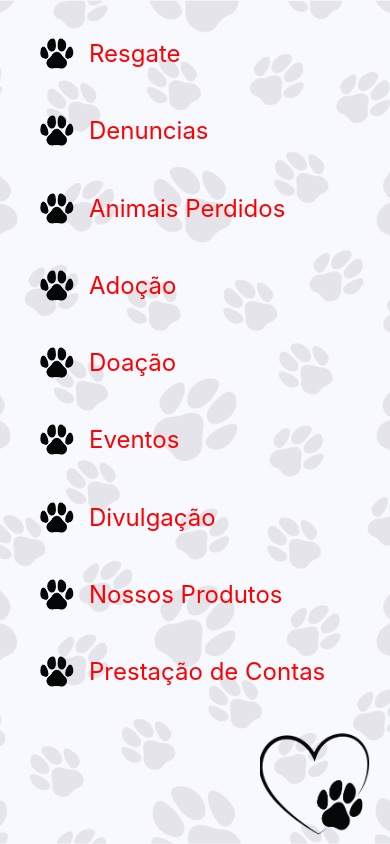
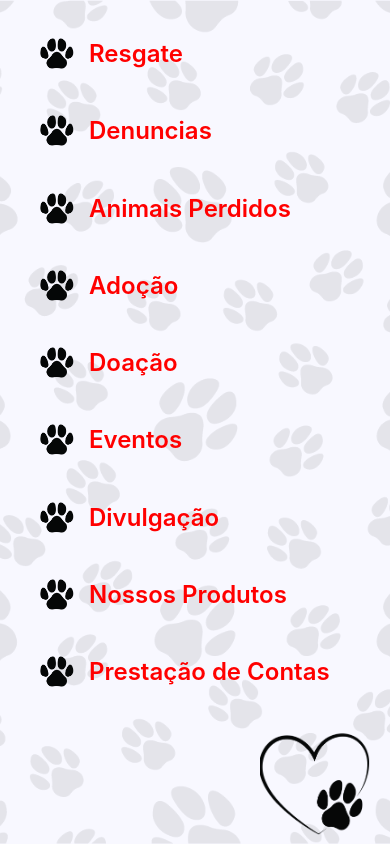
Before and after one commit to VK-Developers/Ei_Bicharada, a React Native app in the folder frontend/: screen / in a window 390 px wide. Built offline with nearby package versions, Linux system fonts and the light colour scheme.

Commit message:
feat: page structure, with goBack()

```diff
--- a/frontend/src/Routes.jsx
+++ b/frontend/src/Routes.jsx
@@ -4,7 +4,7 @@ import { NavigationContainer, DefaultTheme} from '@react-navigation/native';
 import { StatusBar } from 'react-native';
 // Stack Components
 import MenuScreen from './screens/Menu';
-
+import ResgateScreen from './screens/stack/Resgate';
 const Stack = createStackNavigator();
 
 const theme = {
@@ -26,6 +26,7 @@ export default function App() {
       <StatusBar barStyle="light-content" backgroundColor="black" />
       <Stack.Navigator screenOptions={options} initialRouteName='Menu'>
         <Stack.Screen name="Menu" component={MenuScreen} />
+        <Stack.Screen name="Resgate" component={ResgateScreen} />
       </Stack.Navigator>
     </NavigationContainer>
   );
--- /dev/null
+++ b/frontend/src/component/header.jsx
@@ -0,0 +1,27 @@
+import React from 'react';
+import { StyleSheet, View, Text, Dimensions } from 'react-native';
+
+const { height} = Dimensions.get('window');
+
+function Header({name}) {
+  return (
+    <View style={styles.title}>
+      <Text style={styles.title.text}>{name.toUpperCase()}</Text>
+    </View>
+  );
+}
+
+const styles = StyleSheet.create({
+  title: {
+    height: height * 0.12,
+    alignItems: 'center',
+    justifyContent: 'center',
+    text: {
+      color: 'red',
+      fontSize: 26,
+      fontWeight: '800'
+    }
+  }
+})
+
+export default Header;
--- a/frontend/src/component/menu/MenuLinks.jsx
+++ b/frontend/src/component/menu/MenuLinks.jsx
@@ -1,13 +1,21 @@
 import React from 'react';
 import { StyleSheet, TouchableOpacity, Text, Image, Dimensions } from 'react-native';
+import { useNavigation } from '@react-navigation/native';
 
 import images from '../../localized/images';
 
-const {width, height} = Dimensions.get('window');
+const { width } = Dimensions.get('window');
 
 function MenuLinks({name}) {
+  const { navigate } = useNavigation();
+
+  const handlePress = () => {
+    const linkName = name.replace(/\s/g, '');
+    navigate(linkName, { name })
+  }
+
   return (
-    <TouchableOpacity style={styles.link}>
+    <TouchableOpacity style={styles.link} onPress={handlePress}>
       <Image source={images.backgrounds.one} style={styles.logo}/>
       <Text style={styles.text}>{name}</Text>
     </TouchableOpacity>
@@ -23,7 +31,7 @@ const styles = StyleSheet.create({
   text: {
     color: 'red',
     fontSize: 24,
-    // fontWeight: 300 erro estranho
+    fontWeight: '600'
   },
   logo: {
     width: 35,
--- /dev/null
+++ b/frontend/src/component/return.jsx
@@ -0,0 +1,34 @@
+import React from 'react';
+import { StyleSheet, Text, View, TouchableOpacity, Image } from 'react-native';
+
+import images from '../localized/images';
+import str from '../localized/strings';
+
+function Return({nav}) {
+  return (
+    <TouchableOpacity style={styles.container} onPress={() => nav.goBack()}>
+      <Image source={images.arrow} style={styles.arrow}/>
+      <Text style={styles.text}>{str.return}</Text>
+    </TouchableOpacity>
+  );
+}
+
+const styles = StyleSheet.create({
+  container: {
+    flexDirection: 'row',
+    alignItems: 'center',
+  },
+  text: {
+    color: 'black',
+    fontSize: 18,
+    fontWeight: '600'
+  },
+  arrow: {
+    width: 25,
+    height: 25,
+    marginLeft: 20,
+    marginRight: 10
+  }
+})
+
+export default Return;
--- a/frontend/src/localized/images.jsx
+++ b/frontend/src/localized/images.jsx
@@ -7,4 +7,5 @@ export default {
   donate: require('../assets/donate.png'),
   location: require('../assets/location.png'),
   logo: require('../assets/logo.png'),
+  arrow: require('../assets/arrow.png'),
 };
--- /dev/null
+++ b/frontend/src/localized/strings.jsx
@@ -0,0 +1,3 @@
+export default {
+  return: 'Voltar',
+};
--- /dev/null
+++ b/frontend/src/screens/stack/Resgate.jsx
@@ -0,0 +1,37 @@
+import React from 'react';
+import {  StyleSheet, SafeAreaView, Dimensions, ImageBackground } from 'react-native';
+import images from '../../localized/images'
+//Components
+import Footer from '../../component/footer';
+import Header from '../../component/header';
+import Return from '../../component/return';
+
+const {height, width} = Dimensions.get('window')
+
+function Resgate({navigation, route: { params }}) {
+  return (
+    <>
+      <ImageBackground source={images.backgrounds.tree} resizeMode="cover" style={styles.background} />
+      <SafeAreaView style={styles.resgateContainer}>
+        <Return nav={navigation} />
+        <Header name={params.name} />
+        {/* <Footer /> */}
+      </SafeAreaView>
+    </>
+  );
+}
+
+const styles = StyleSheet.create({
+  resgateContainer: {
+    marginTop: 25,
+  },
+  background: {
+    position: 'absolute',
+    height,
+    width,
+    opacity: 0.08,
+    zIndex: -1,
+  },
+})
+
+export default Resgate;
```
Also changed, not shown: frontend/src/assets/arrow.png (added), 1 other file (tests, documents, lock files or other folders).
